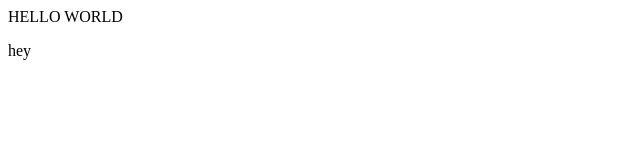
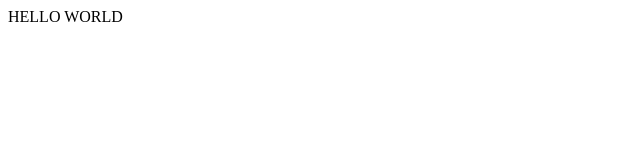
Before and after one commit to MAHIT-MITRA/MAHIT-MITRA, a plain HTML site: page index.html in a window 1280 px wide. Shown: the full height of the page, 0-640 px from the left. Drawn offline with Linux system fonts and the light colour scheme.

Commit message:
Update index.html

```diff
--- a/index.html
+++ b/index.html
@@ -1,3 +1 @@
 <p>HELLO WORLD</p>
-
-<P>hey</P>
```
